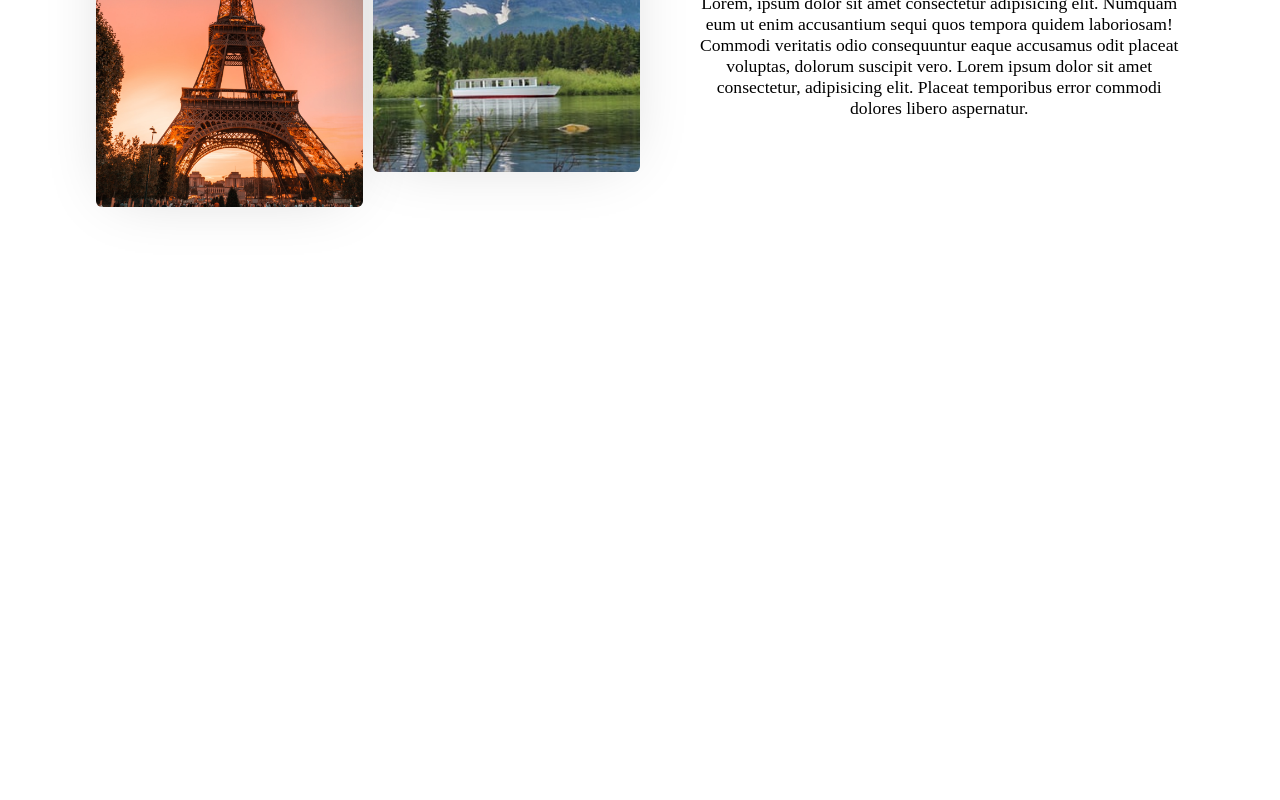
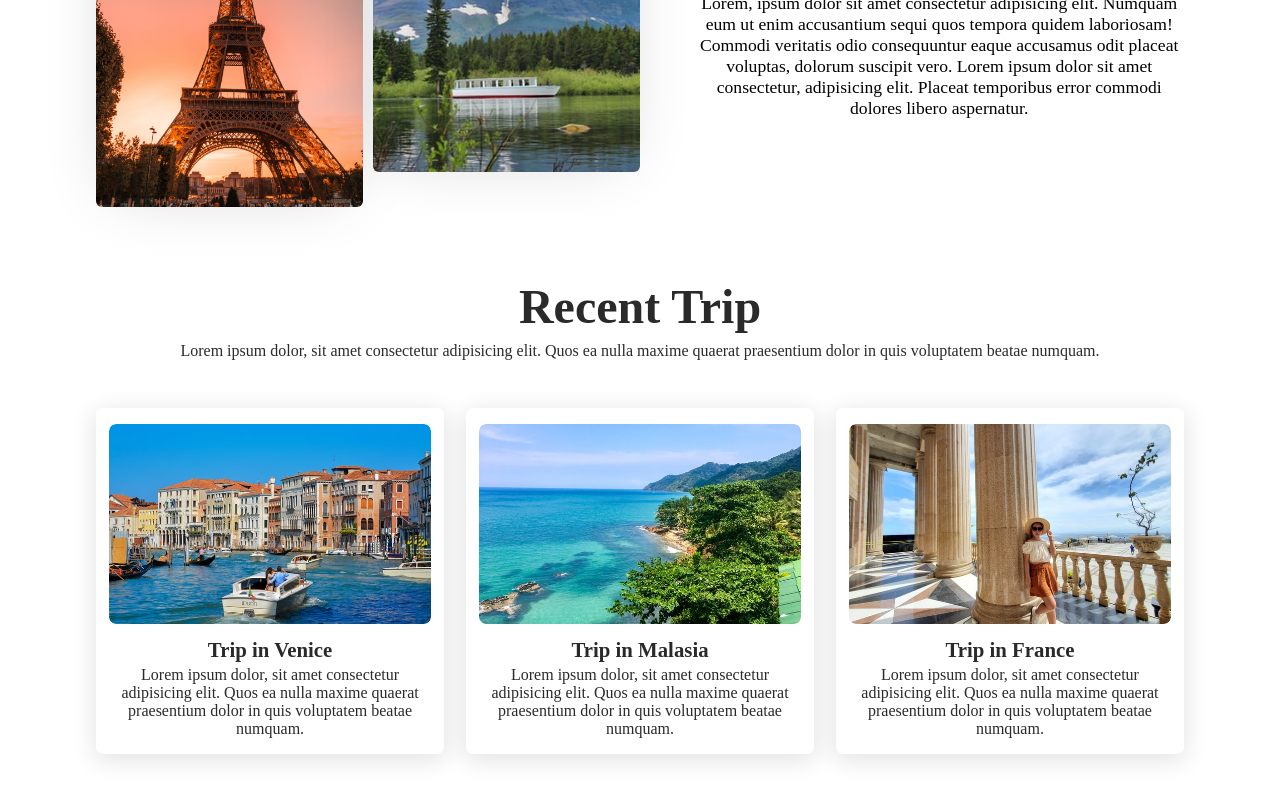
Before and after one commit to M-N-Hossain/tour-travelproject, a React (Vite) app: page / in a window 1280 px wide. Shown: the part 1590-2390 px from the top of the page. Before the commit the page ends 1861 px from the top, so only its background shows below. Built offline with nearby package versions, Linux system fonts and the light colour scheme.

Commit message:
Implement trip component

```diff
--- /dev/null
+++ b/src/components/trip/InfoTrip.jsx
@@ -0,0 +1,13 @@
+import React from "react";
+
+export default function InfoTrip({ img, heading, text }) {
+  return (
+    <div className="card">
+      <div className="cardImg">
+        <img src={img} alt="tripImg" />
+      </div>
+      <h4>{heading}</h4>
+      <p>{text}</p>
+    </div>
+  );
+}
--- /dev/null
+++ b/src/components/trip/Trip.jsx
@@ -0,0 +1,39 @@
+import React from "react";
+
+import "./tripStyles.css";
+import InfoTrip from "./InfoTrip";
+import Trip1 from "../../assets/5.jpg";
+import Trip2 from "../../assets/8.jpg";
+import Trip3 from "../../assets/6.jpg";
+
+export default function Trip() {
+  return (
+    <div className="trip">
+      <h1>Recent Trip</h1>
+      <p>
+        Lorem ipsum dolor, sit amet consectetur adipisicing elit. Quos ea nulla
+        maxime quaerat praesentium dolor in quis voluptatem beatae numquam.
+      </p>
+      <div className="tripCards">
+        <InfoTrip
+          img={Trip1}
+          heading="Trip in Venice"
+          text=" Lorem ipsum dolor, sit amet consectetur adipisicing elit. Quos ea nulla
+        maxime quaerat praesentium dolor in quis voluptatem beatae numquam."
+        />
+        <InfoTrip
+          img={Trip2}
+          heading="Trip in Malasia"
+          text=" Lorem ipsum dolor, sit amet consectetur adipisicing elit. Quos ea nulla
+        maxime quaerat praesentium dolor in quis voluptatem beatae numquam."
+        />
+        <InfoTrip
+          img={Trip3}
+          heading="Trip in France"
+          text=" Lorem ipsum dolor, sit amet consectetur adipisicing elit. Quos ea nulla
+        maxime quaerat praesentium dolor in quis voluptatem beatae numquam."
+        />
+      </div>
+    </div>
+  );
+}
--- /dev/null
+++ b/src/components/trip/tripStyles.css
@@ -0,0 +1,52 @@
+.trip{
+    margin: 4rem 6rem;
+    color: #2a2a2a;
+}
+.trip h1{
+    font-size: 3rem;
+}
+.tripCards{
+    margin-top: 3rem;
+    display: flex;
+    justify-content: space-between;
+}
+.card{
+    width: 32%;
+    text-align: start;
+    box-shadow: 0 5px 25px 2px rgba(0,0,0,0.11);
+    border-radius: 7px;
+    cursor: pointer;
+    padding: 1rem .8rem;
+}
+.cardImg{
+    height: 200px;
+    overflow: hidden;
+    border-radius: 7px;
+}
+.cardImg img{
+    width: 100%;
+    height: 100%;
+    transition: 0.3s ease-in-out;
+    border-radius: 7px;
+}
+.cardImg:hover img{
+    transform: scale(1.3);
+}
+.card h4{
+    font-size: 1.3rem;
+    padding: .9rem 0 .2rem 0 ;
+
+}
+
+@media screen and (max-width: 850px) {
+    .trip{
+        margin: 4rem 2rem;
+    }
+    .tripCards{
+        flex-direction: column;
+    }
+    .card{
+        width: 100%;
+        margin-bottom: 1.5rem;
+    }
+}
--- a/src/routes/Home.jsx
+++ b/src/routes/Home.jsx
@@ -4,6 +4,7 @@ import Hero from "../components/hero/Hero";
 
 import "../components/hero/heroStyles.css";
 import Destination from "../components/destination/Destination";
+import Trip from "../components/trip/Trip";
 
 export default function Home() {
   return (
@@ -19,6 +20,7 @@ export default function Home() {
         btnClass="show"
       />
       <Destination />
+      <Trip />
     </>
   );
 }
```
